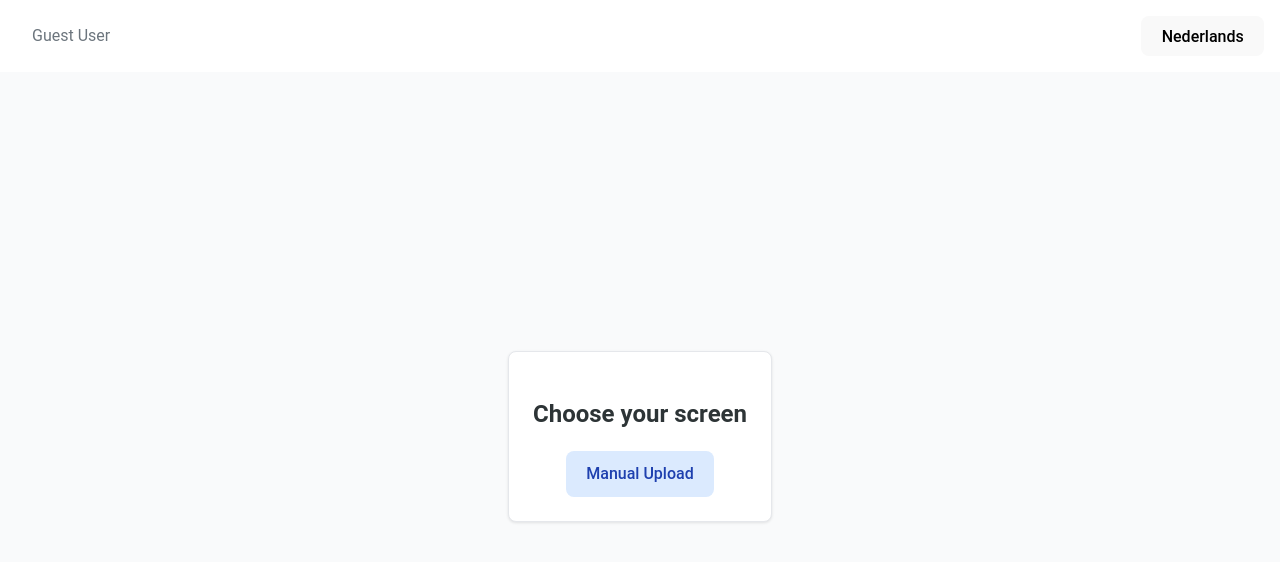
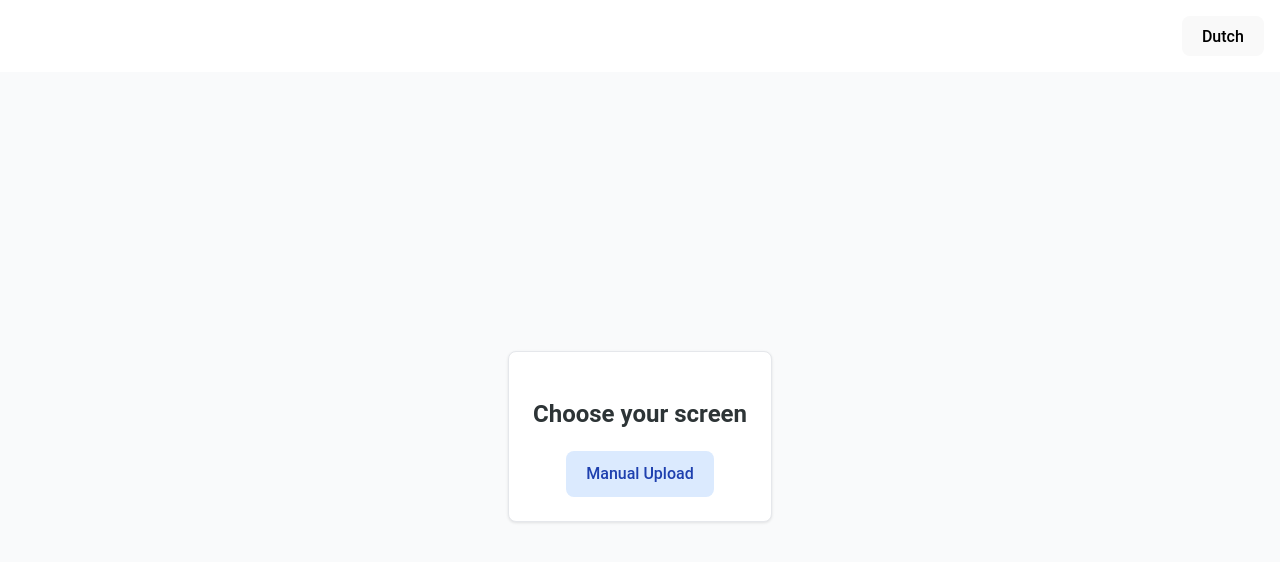
Before and after one commit to LoomT/CIS-CAT-results-mapping-to-MITRE-ATTCK-Navigator, a React (Vite) app in the folder client/: page / in a window 1280 px wide. Shown: the top 562 px of the page. Built offline with nearby package versions, Linux system fonts and the light colour scheme; no server answers.

Commit message:
main ready for translations

```diff
--- a/client/src/main.jsx
+++ b/client/src/main.jsx
@@ -115,7 +115,7 @@ function LanguageProvider({ children }) {
           {/* Language Toggle */}
           <div className="nav-right">
             <button onClick={() => setLanguage(language === 'en' ? 'nl' : 'en')}>
-              {language === 'en' ? 'Nederlands' : 'English'}
+              {language === 'en' ? 'Dutch' : 'Engels'}
             </button>
           </div>
         </nav>
@@ -127,11 +127,12 @@ function LanguageProvider({ children }) {
 
 function UserDisplay() {
   const authStatus = React.useContext(AuthContext);
+  const t = useContext(LanguageContext);
 
   if (authStatus.loading) {
     return (
       <div className="user-display loading">
-        <span>Loading...</span>
+        <span></span>
       </div>
     );
   }
@@ -139,15 +140,15 @@ function UserDisplay() {
   if (!authStatus.user) {
     return (
       <div className="user-display guest">
-        <span>Guest User</span>
+        <span>{t.roleGuestUser}</span>
       </div>
     );
   }
 
   const getRoleDisplay = () => {
-    if (authStatus.is_super_admin) return 'Super Admin';
-    if (authStatus.is_department_admin) return 'Department Admin';
-    return 'User';
+    if (authStatus.is_super_admin) return t.roleSuperAdmin;
+    if (authStatus.is_department_admin) return t.roleDepartmentAdmin;
+    return t.roleUser;
   };
 
   return (
@@ -168,7 +169,7 @@ function TitleUpdater() {
     const titles = {
       '/': t.titleMapper,
       '/manual-upload': t.titleFileUpload,
-      '/admin': t.titleDepartmentReports,
+      '/admin': t.titleReports,
       '/admin/user-management': t.titleUserDepartmentManagement,
       '/admin/bearer-token-management': t.titleBearerTokenManagement,
     };
```
